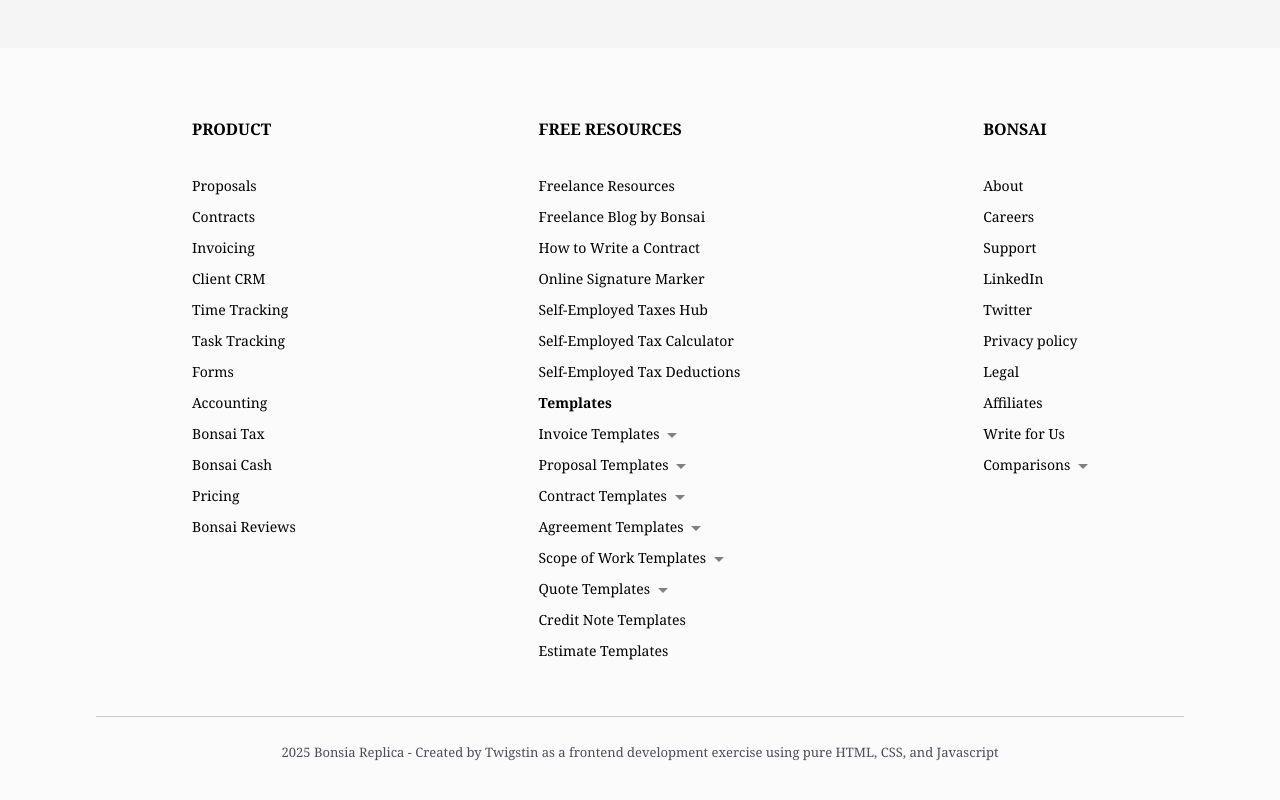
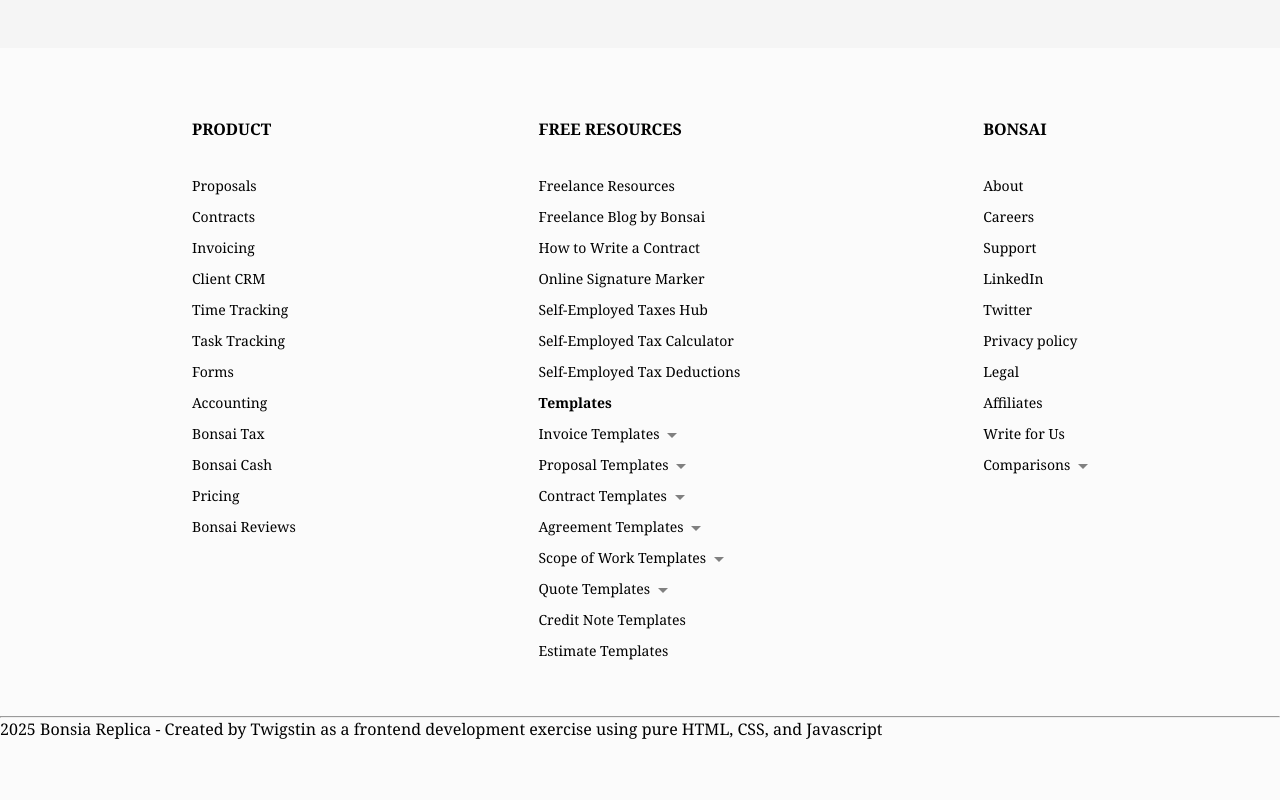
Before and after one commit to Twigstin/Bonsai-Blog-Website, a plain HTML site: page index.html in a window 1280 px wide. Shown: the part 1775-2575 px from the top of the page. Drawn offline with Linux system fonts and the light colour scheme.

Commit message:
Update bonsai.css

```diff
--- a/bonsai.css
+++ b/bonsai.css
@@ -542,21 +542,6 @@ footer {
     font-weight: bold;
 }
 
-#last-div {
-    height: 1px;
-    width: 85%;
-    background-color:  rgb(200, 200, 200);
-    margin: 50px auto 25px auto;
-    border: none;
-}
-#last-text {
-    color: #4c4d5f;
-    font-size: 13px;
-    text-align: center;
-    width: 75%;
-    margin: auto;
-    line-height: 20px;
-}
 
 @media (min-width: 900px) and (max-width: 1200px) {
     header {
```
